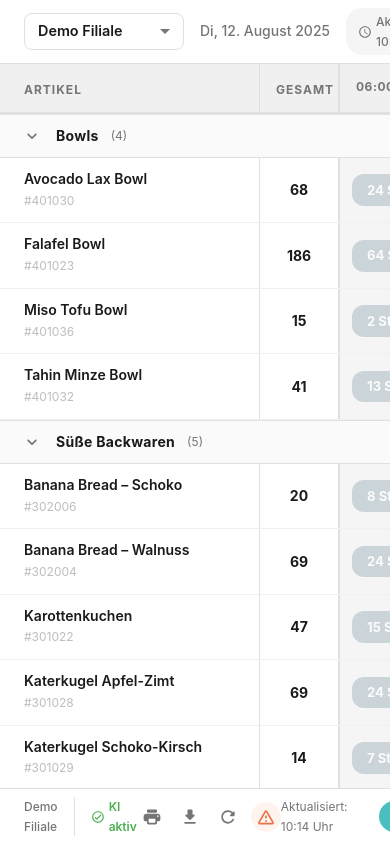
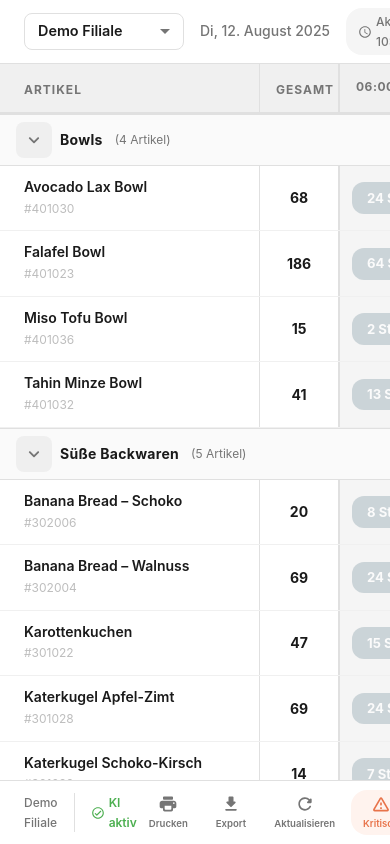
Before and after one commit to heliavz/foodforecast-production-plan, a React (Vite) app: page / in a window 390 px wide. Built offline with nearby package versions, Linux system fonts and the light colour scheme.

Commit message:
tablet-first interactions - labeled actions, larger touch targets, press states replace hover

```diff
--- a/src/components/BottomBar/BottomBar.jsx
+++ b/src/components/BottomBar/BottomBar.jsx
@@ -1,11 +1,4 @@
-import {
-  Box,
-  Typography,
-  IconButton,
-  Button,
-  Divider,
-  Tooltip,
-} from "@mui/material";
+import { Box, Typography, IconButton, Button, Divider } from "@mui/material";
 import PrintRoundedIcon from "@mui/icons-material/PrintRounded";
 import FileDownloadRoundedIcon from "@mui/icons-material/FileDownloadRounded";
 import RefreshRoundedIcon from "@mui/icons-material/RefreshRounded";
@@ -13,18 +6,61 @@ import WarningAmberRoundedIcon from "@mui/icons-material/WarningAmberRounded";
 import CheckCircleOutlineRoundedIcon from "@mui/icons-material/CheckCircleOutlineRounded";
 import { branchInfo } from "../../data/mockData";
 
+// labeled icon button
+function ActionButton({ icon, label, color, bgColor, onClick }) {
+  return (
+    <Box
+      onClick={onClick}
+      sx={{
+        display: "flex",
+        flexDirection: "column",
+        alignItems: "center",
+        justifyContent: "center",
+        gap: 0.3,
+        px: 1.5,
+        py: 0.5,
+        borderRadius: 2,
+        cursor: "pointer",
+        minWidth: 52,
+        minHeight: 44,
+        backgroundColor: bgColor || "transparent",
+        color: color || "text.secondary",
+        "&:active": { backgroundColor: "#F0F0F0" },
+        userSelect: "none",
+      }}
+    >
+      <Box
+        sx={{
+          fontSize: 20,
+          display: "flex",
+          alignItems: "center",
+          color: "inherit",
+        }}
+      >
+        {icon}
+      </Box>
+      <Typography
+        sx={{
+          fontSize: "0.6rem",
+          fontWeight: 600,
+          color: "inherit",
+          whiteSpace: "nowrap",
+        }}
+      >
+        {label}
+      </Typography>
+    </Box>
+  );
+}
+
 export default function BottomBar() {
-  const handlePrint = () => {
-    window.print();
-  };
-
   return (
     <Box
       sx={{
         backgroundColor: "background.paper",
         borderTop: "1px solid #E0E0E0",
         px: 3,
-        height: 56,
+        height: 64,
         display: "flex",
         alignItems: "center",
         justifyContent: "space-between",
@@ -32,7 +68,7 @@ export default function BottomBar() {
         zIndex: 10,
       }}
     >
-      {/* LEFT - branch + status */}
+      {/* LEFT - branch + AI status */}
       <Box sx={{ display: "flex", alignItems: "center", gap: 1.5 }}>
         <Typography
           variant="caption"
@@ -56,89 +92,48 @@ export default function BottomBar() {
         </Box>
       </Box>
 
-      {/* CENTER - actions */}
-      <Box sx={{ display: "flex", alignItems: "center", gap: 1 }}>
-        <Tooltip title="Drucken (Backzettel)" placement="top" arrow>
-          <IconButton
-            onClick={handlePrint}
-            size="small"
-            sx={{
-              color: "text.secondary",
-              "&:hover": { backgroundColor: "#F5F5F5", color: "primary.main" },
-            }}
-          >
-            <PrintRoundedIcon fontSize="small" />
-          </IconButton>
-        </Tooltip>
-
-        <Tooltip title="Exportieren" placement="top" arrow>
-          <IconButton
-            size="small"
-            sx={{
-              color: "text.secondary",
-              "&:hover": { backgroundColor: "#F5F5F5", color: "primary.main" },
-            }}
-          >
-            <FileDownloadRoundedIcon fontSize="small" />
-          </IconButton>
-        </Tooltip>
-
-        <Tooltip title="Prognose aktualisieren" placement="top" arrow>
-          <IconButton
-            size="small"
-            sx={{
-              color: "text.secondary",
-              "&:hover": { backgroundColor: "#F5F5F5", color: "primary.main" },
-            }}
-          >
-            <RefreshRoundedIcon fontSize="small" />
-          </IconButton>
-        </Tooltip>
-
-        <Tooltip
-          title="Kritische Artikel – Produktion prüfen"
-          placement="top"
-          arrow
-        >
-          <IconButton
-            size="small"
-            sx={{
-              color: "#E8734A",
-              backgroundColor: "#FFF3EE",
-              "&:hover": { backgroundColor: "#FFE5D9" },
-            }}
-          >
-            <WarningAmberRoundedIcon fontSize="small" />
-          </IconButton>
-        </Tooltip>
+      {/* CENTER - labeled action buttons */}
+      <Box sx={{ display: "flex", alignItems: "center", gap: 0.5 }}>
+        <ActionButton
+          icon={<PrintRoundedIcon fontSize="inherit" />}
+          label="Drucken"
+          onClick={() => window.print()}
+        />
+        <ActionButton
+          icon={<FileDownloadRoundedIcon fontSize="inherit" />}
+          label="Export"
+        />
+        <ActionButton
+          icon={<RefreshRoundedIcon fontSize="inherit" />}
+          label="Aktualisieren"
+        />
+        <ActionButton
+          icon={<WarningAmberRoundedIcon fontSize="inherit" />}
+          label="Kritisch"
+          color="#E8734A"
+          bgColor="#FFF3EE"
+        />
       </Box>
 
       {/* RIGHT - confirm button */}
-      <Box sx={{ display: "flex", alignItems: "center", gap: 1.5 }}>
-        <Typography variant="caption" sx={{ color: "text.secondary" }}>
-          Aktualisiert: {branchInfo.lastUpdated} Uhr
-        </Typography>
-
       <Button
         variant="contained"
-          size="small"
         disableElevation
         sx={{
           backgroundColor: "primary.main",
           color: "#fff",
           fontWeight: 700,
-            fontSize: "0.8rem",
+          fontSize: "0.85rem",
           textTransform: "none",
           borderRadius: 2,
-            px: 2.5,
-            "&:hover": {
-              backgroundColor: "primary.dark",
-            },
+          px: 3,
+          py: 1.2,
+          minHeight: 44,
+          "&:active": { backgroundColor: "primary.dark" },
         }}
       >
         Bestätigen
       </Button>
     </Box>
-    </Box>
   );
 }
--- a/src/components/ProductionTable/CategoryRow.jsx
+++ b/src/components/ProductionTable/CategoryRow.jsx
@@ -25,49 +25,50 @@ export default function CategoryRow({
           borderTop: "1px solid #E0E0E0",
           cursor: "pointer",
           userSelect: "none",
-          minHeight: 44,
+          minHeight: 52,
           px: 2,
           gap: 1,
-          "&:hover": {
-            backgroundColor: "#F0F0F0",
-          },
+          "&:active": { backgroundColor: "#EEEEEE" },
         }}
       >
         <Box
           sx={{
-            width: 32,
-            height: 32,
+            width: 36,
+            height: 36,
             display: "flex",
             alignItems: "center",
             justifyContent: "center",
             borderRadius: 1,
-            "&:hover": { backgroundColor: "#E0E0E0" },
+            backgroundColor: "#EFEFEF",
+            flexShrink: 0,
           }}
         >
           {isCollapsed ? (
             <KeyboardArrowRightRoundedIcon
-              sx={{ fontSize: 20, color: "text.secondary" }}
+              sx={{ fontSize: 22, color: "text.secondary" }}
             />
           ) : (
             <KeyboardArrowDownRoundedIcon
-              sx={{ fontSize: 20, color: "text.secondary" }}
+              sx={{ fontSize: 22, color: "text.secondary" }}
             />
           )}
         </Box>
+
         <Typography
           variant="body2"
           sx={{ fontWeight: 700, color: "text.primary", letterSpacing: 0.3 }}
         >
           {category.label}
         </Typography>
+
         <Typography variant="caption" sx={{ color: "text.secondary", ml: 0.5 }}>
-          ({category.products.length})
+          ({category.products.length} Artikel)
         </Typography>
       </Box>
 
       {/* Product rows */}
       {!isCollapsed &&
-        category.products.map((product) => (
+        category.products.map((product, index) => (
           <ProductRow
             key={product.id}
             product={product}
@@ -75,6 +76,7 @@ export default function CategoryRow({
             productColWidth={productColWidth}
             totalColWidth={totalColWidth}
             slotColWidth={slotColWidth}
+            isEven={index % 2 === 0}
           />
         ))}
     </Box>
```
Lines whose indentation alone changed are shown as unchanged.
